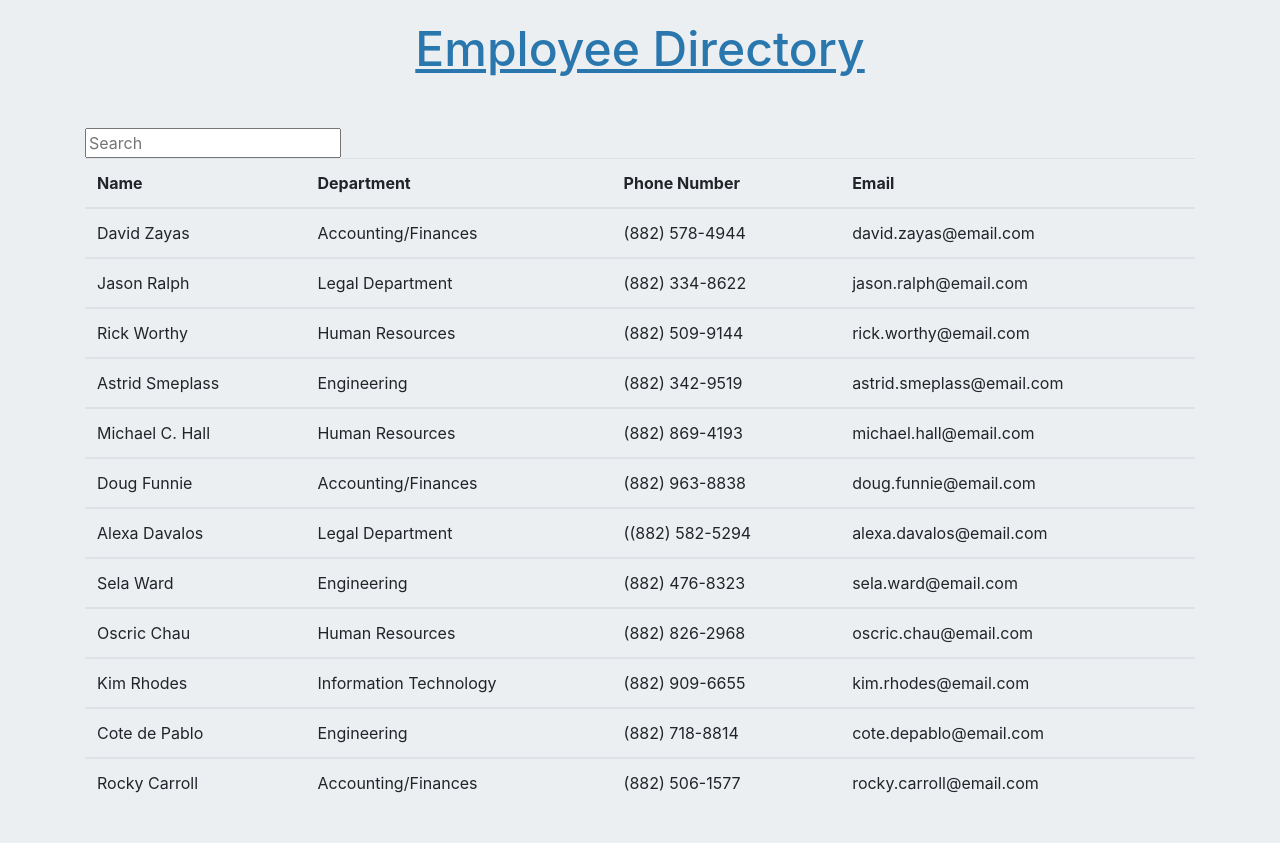
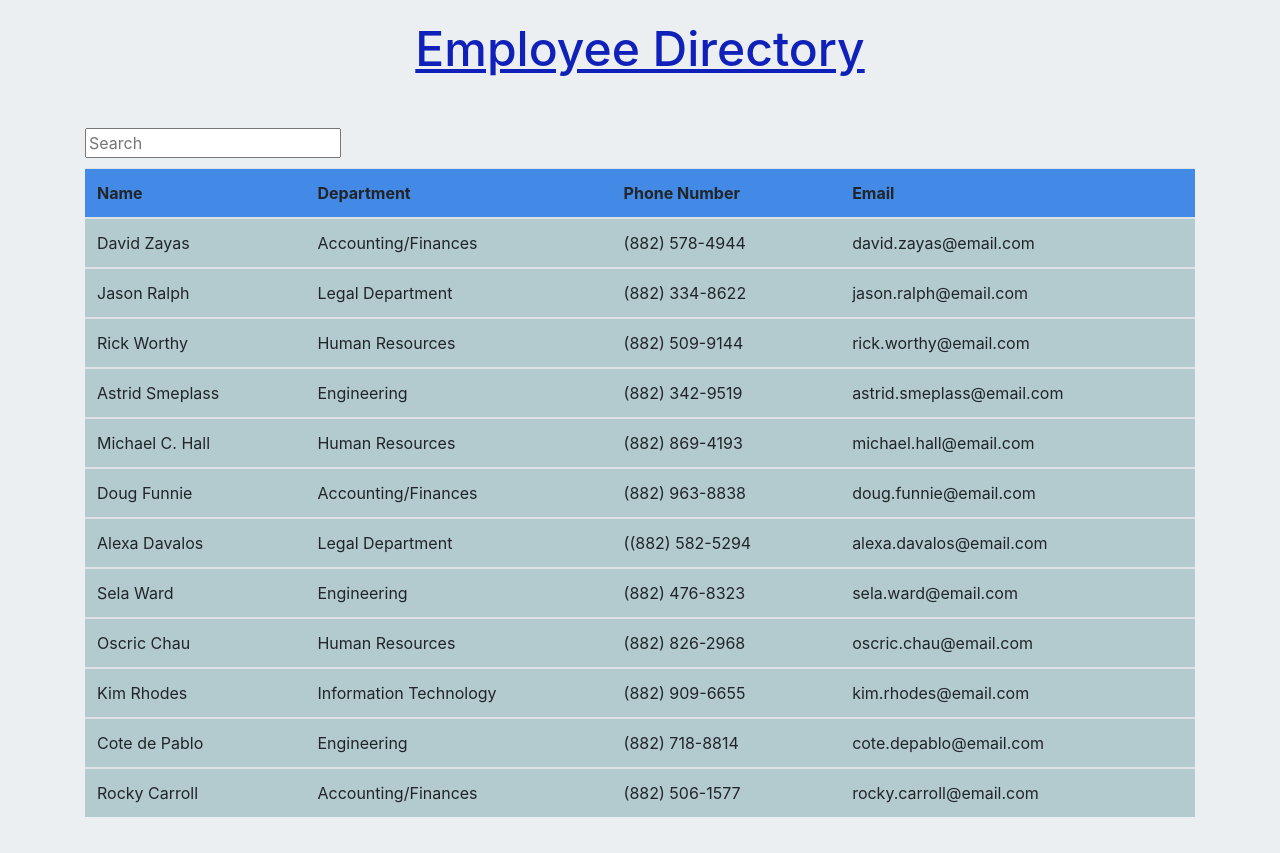
Before and after one commit to joychen5069/EmployeeDirectory, a React (Create React App) app: page / in a window 1280 px wide. Built offline with nearby package versions, Linux system fonts and the light colour scheme.

Commit message:
editing style and removing unused code

```diff
--- a/public/index.html
+++ b/public/index.html
@@ -9,21 +9,7 @@
       name="description"
       content="Web site created using create-react-app"
     />
-    <link rel="apple-touch-icon" href="%PUBLIC_URL%/logo192.png" />
-    <!--
-      manifest.json provides metadata used when your web app is installed on a
-      user's mobile device or desktop. See https://developers.google.com/web/fundamentals/web-app-manifest/
-    -->
-    <link rel="manifest" href="%PUBLIC_URL%/manifest.json" />
-    <!--
-      Notice the use of %PUBLIC_URL% in the tags above.
-      It will be replaced with the URL of the `public` folder during the build.
-      Only files inside the `public` folder can be referenced from the HTML.
-
-      Unlike "/favicon.ico" or "favicon.ico", "%PUBLIC_URL%/favicon.ico" will
-      work correctly both with client-side routing and a non-root public URL.
-      Learn how to configure a non-root public URL by running `npm run build`.
-    -->
+    <link href="https://fonts.googleapis.com/css2?family=Montserrat:wght@500&display=swap" rel="stylesheet">
     <link rel="stylesheet" href="https://stackpath.bootstrapcdn.com/bootstrap/4.5.0/css/bootstrap.min.css" integrity="sha384-9aIt2nRpC12Uk9gS9baDl411NQApFmC26EwAOH8WgZl5MYYxFfc+NcPb1dKGj7Sk" crossorigin="anonymous">
     <title>React App</title>
   </head>
--- a/src/App.css
+++ b/src/App.css
@@ -7,13 +7,8 @@
   pointer-events: none;
 }
 
-@media (prefers-reduced-motion: no-preference) {
-  .App-logo {
-    animation: App-logo-spin infinite 20s linear;
-  }
-}
 
-.App-header {
+.App-container {
   background-color: #282c34;
   min-height: 100vh;
   display: flex;
@@ -24,15 +19,16 @@
   color: white;
 }
 
-.App-link {
-  color: #61dafb;
+table {
+  border: midnightblue;
+  margin-top: 10px;
 }
 
-@keyframes App-logo-spin {
-  from {
-    transform: rotate(0deg);
-  }
-  to {
-    transform: rotate(360deg);
-  }
+td {
+  background-color: rgba(106, 157, 163, 0.438);
+  font-weight: inherit;
 }
+
+th {
+  background-color: rgb(67, 138, 230);
+}
--- a/src/components/Title/style.css
+++ b/src/components/Title/style.css
@@ -3,6 +3,6 @@
     text-align: center;
     font-size: 3rem;
     text-decoration: underline;
-    color: #2A77AE;
+    color: #1021b9;
     margin-bottom: 50px;
   }
--- a/src/index.css
+++ b/src/index.css
@@ -1,13 +1,10 @@
 body {
   margin: 0;
-  font-family: -apple-system, BlinkMacSystemFont, 'Segoe UI', 'Roboto', 'Oxygen',
-    'Ubuntu', 'Cantarell', 'Fira Sans', 'Droid Sans', 'Helvetica Neue',
-    sans-serif;
+  font-family: 'Montserrat', sans-serif;
   -webkit-font-smoothing: antialiased;
   -moz-osx-font-smoothing: grayscale;
 }
 
 code {
-  font-family: source-code-pro, Menlo, Monaco, Consolas, 'Courier New',
-    monospace;
+  font-family: 'Montserrat', sans-serif;
 }
```
Also changed, not shown: public/manifest.json (deleted).
